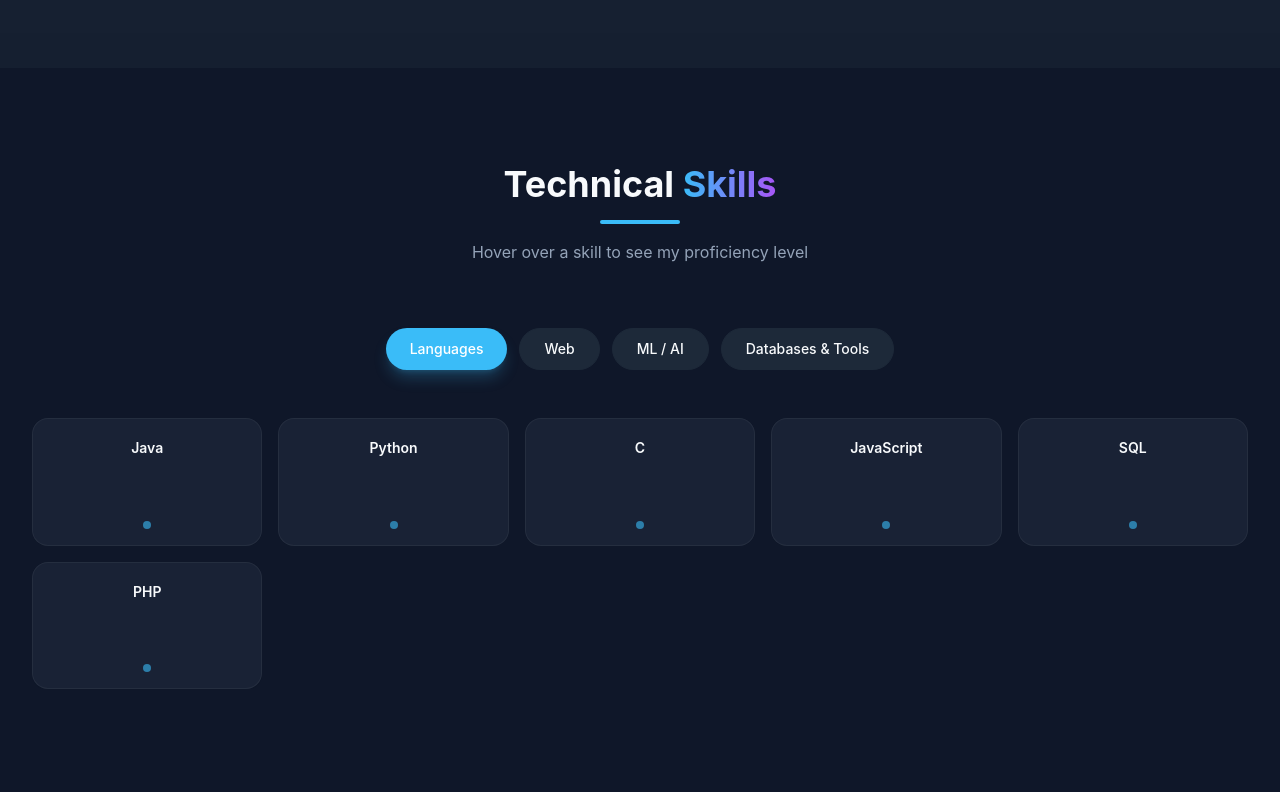
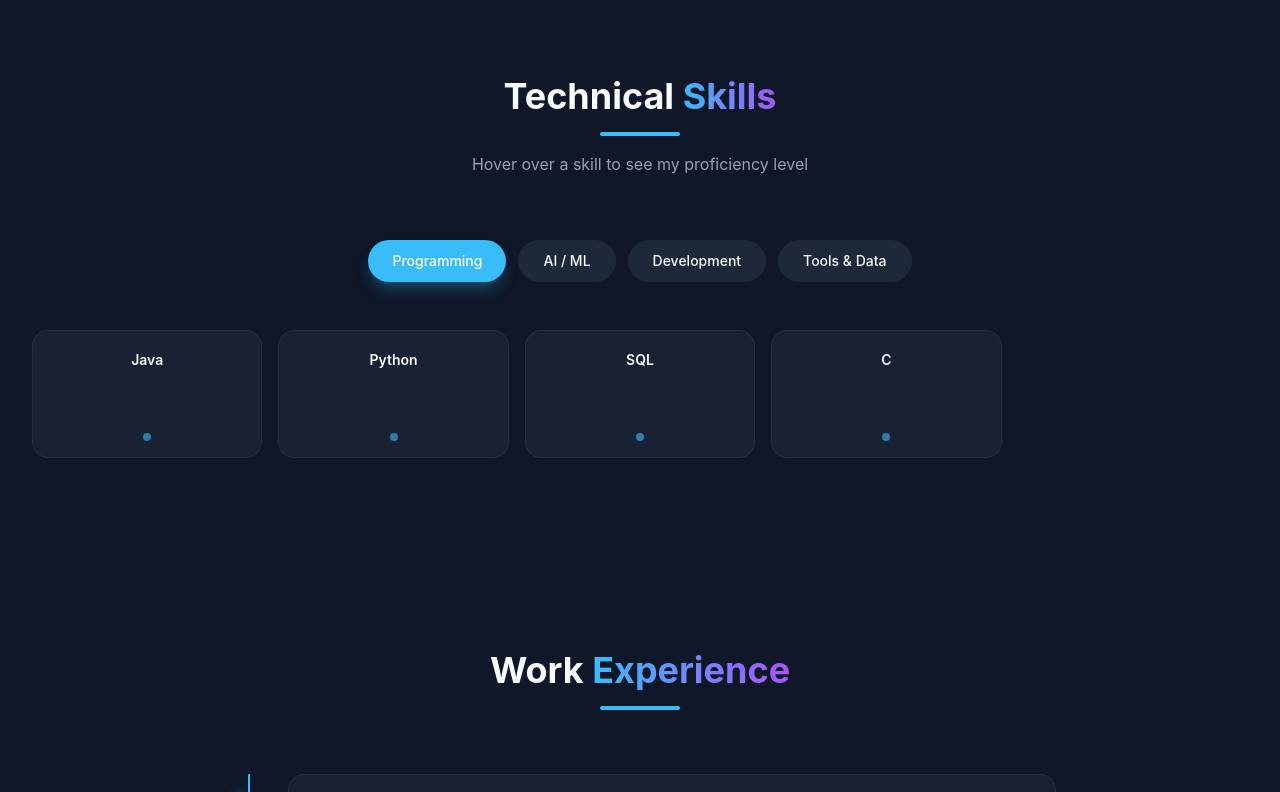
Before and after one commit to 247r1a05c2-b/portfolio, a React (Vite) app: page / in a window 1280 px wide. Shown: the part 1746-2538 px from the top of the page. Built offline with nearby package versions, Linux system fonts and the light colour scheme; no server answers.

Commit message:
Refine internship-focused portfolio content

```diff
--- a/src/data/portfolio-data.ts
+++ b/src/data/portfolio-data.ts
@@ -18,56 +18,54 @@ export const PORTFOLIO_DATA = {
   },
 
   summary:
-    "Computer Science Engineering undergraduate (CGPA 8.45/10) with a strong foundation in Java, Python, Data Structures & Algorithms, Object-Oriented Programming, DBMS, and SQL, combined with hands-on experience building and deploying Machine Learning, NLP, and Computer Vision applications. Proven track record of delivering end-to-end AI/ML projects from data preprocessing through live production deployment on Streamlit, with real GitHub repositories and live demo links. Seeking a Software Engineering, Java Development, AI/ML, or Data Analyst internship to apply strong problem-solving, full-stack development, and data-driven decision-making skills in a fast-paced engineering environment.",
+    "Computer Science Engineering undergraduate (CGPA 8.45/10) building practical AI/ML and software applications with Java and Python. Hands-on experience across Machine Learning, NLP, Computer Vision, GenAI/RAG, web development, and end-to-end project deployment. Seeking Software Development, Java, Python, or AI/ML internship opportunities to apply problem-solving and engineering skills in real-world projects.",
 
   skills: [
     {
-      category: "Languages",
+      category: "Programming",
       items: [
-        { name: "Java",       proficiency: 80 },
-        { name: "Python",     proficiency: 75 },
-        { name: "C",          proficiency: 65 },
-        { name: "JavaScript", proficiency: 60 },
-        { name: "SQL",        proficiency: 70 },
-        { name: "PHP",        proficiency: 50 },
+        { name: "Java", proficiency: 80 },
+        { name: "Python", proficiency: 75 },
+        { name: "SQL", proficiency: 70 },
+        { name: "C", proficiency: 65 },
       ],
     },
     {
-      category: "Web",
+      category: "AI / ML",
       items: [
-        { name: "HTML",          proficiency: 80 },
-        { name: "CSS",           proficiency: 80 },
-        { name: "React",         proficiency: 50 },
-        { name: "Tailwind CSS",  proficiency: 55 },
-        { name: "Streamlit",     proficiency: 70 },
-        { name: "Flask",         proficiency: 50 },
-        { name: "PHP",           proficiency: 50 },
+        { name: "Machine Learning", proficiency: 70 },
+        { name: "Generative AI", proficiency: 60 },
+        { name: "RAG", proficiency: 60 },
+        { name: "NLP", proficiency: 60 },
+        { name: "Computer Vision", proficiency: 65 },
+        { name: "Scikit-learn", proficiency: 65 },
+        { name: "TensorFlow", proficiency: 55 },
+        { name: "OpenCV", proficiency: 62 },
       ],
     },
     {
-      category: "ML / AI",
+      category: "Development",
       items: [
-        { name: "Machine Learning",   proficiency: 70 },
-        { name: "NLP",               proficiency: 60 },
-        { name: "Computer Vision",   proficiency: 65 },
-        { name: "Scikit-learn",      proficiency: 65 },
-        { name: "Pandas",            proficiency: 70 },
-        { name: "NumPy",             proficiency: 68 },
-        { name: "OpenCV",            proficiency: 62 },
-        { name: "Explainable AI",    proficiency: 58 },
+        { name: "React", proficiency: 50 },
+        { name: "HTML", proficiency: 80 },
+        { name: "CSS", proficiency: 80 },
+        { name: "Tailwind CSS", proficiency: 55 },
+        { name: "Streamlit", proficiency: 70 },
+        { name: "Flask", proficiency: 50 },
       ],
     },
     {
-      category: "Databases & Tools",
+      category: "Tools & Data",
       items: [
-        { name: "MySQL",           proficiency: 65 },
-        { name: "Git",             proficiency: 70 },
-        { name: "GitHub",          proficiency: 72 },
-        { name: "VS Code",         proficiency: 85 },
-        { name: "Jupyter Notebook",proficiency: 68 },
-        { name: "Anaconda",        proficiency: 75 },
-        { name: "IntelliJ IDEA",   proficiency: 65 },
-        { name: "Spyder",          proficiency: 60 },
+        { name: "Git", proficiency: 70 },
+        { name: "GitHub", proficiency: 72 },
+        { name: "MySQL", proficiency: 65 },
+        { name: "Pandas", proficiency: 70 },
+        { name: "NumPy", proficiency: 68 },
+        { name: "VS Code", proficiency: 85 },
+        { name: "Jupyter Notebook", proficiency: 68 },
+        { name: "Anaconda", proficiency: 75 },
+        { name: "IntelliJ IDEA", proficiency: 65 },
       ],
     },
   ],
```
